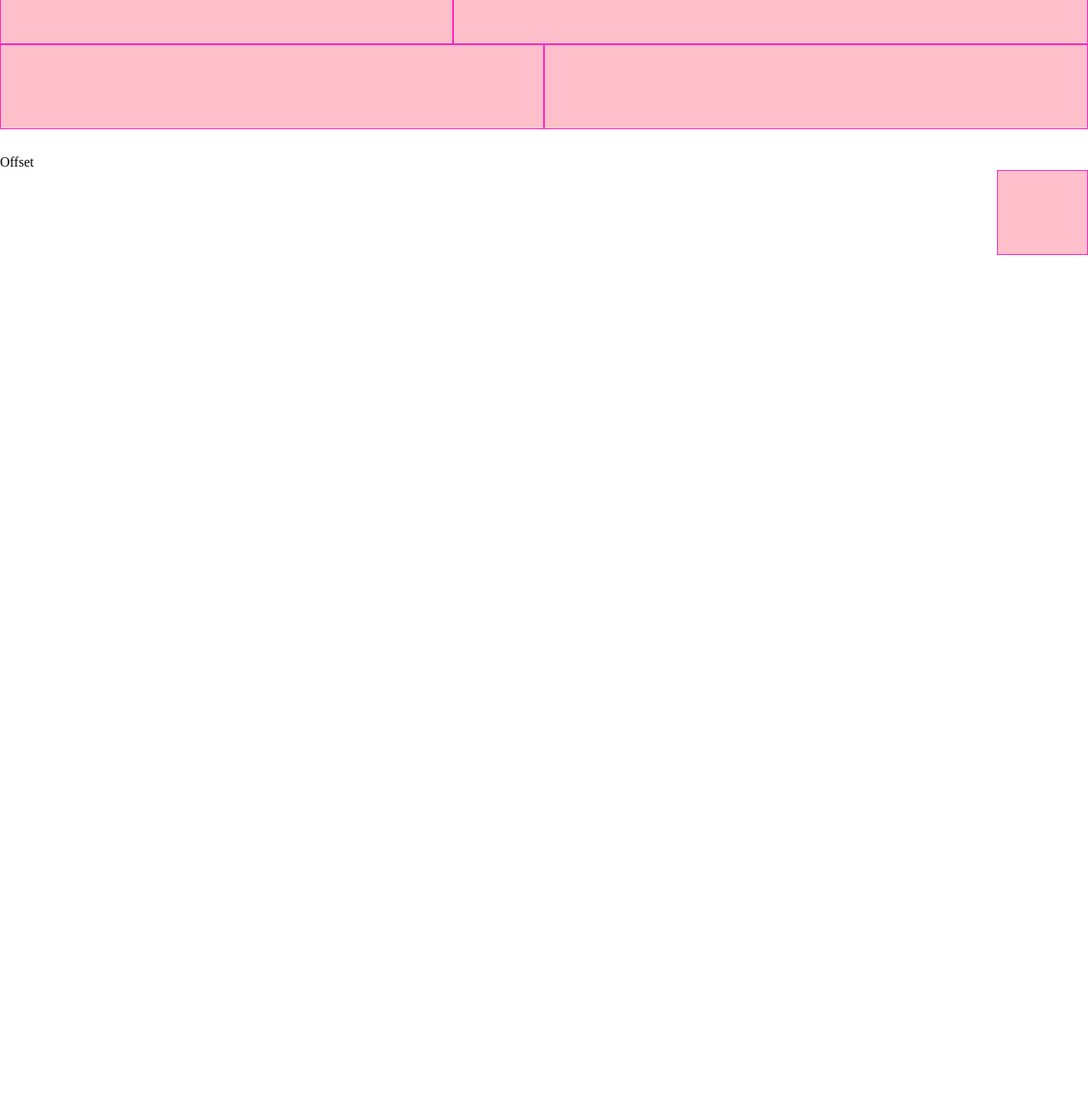
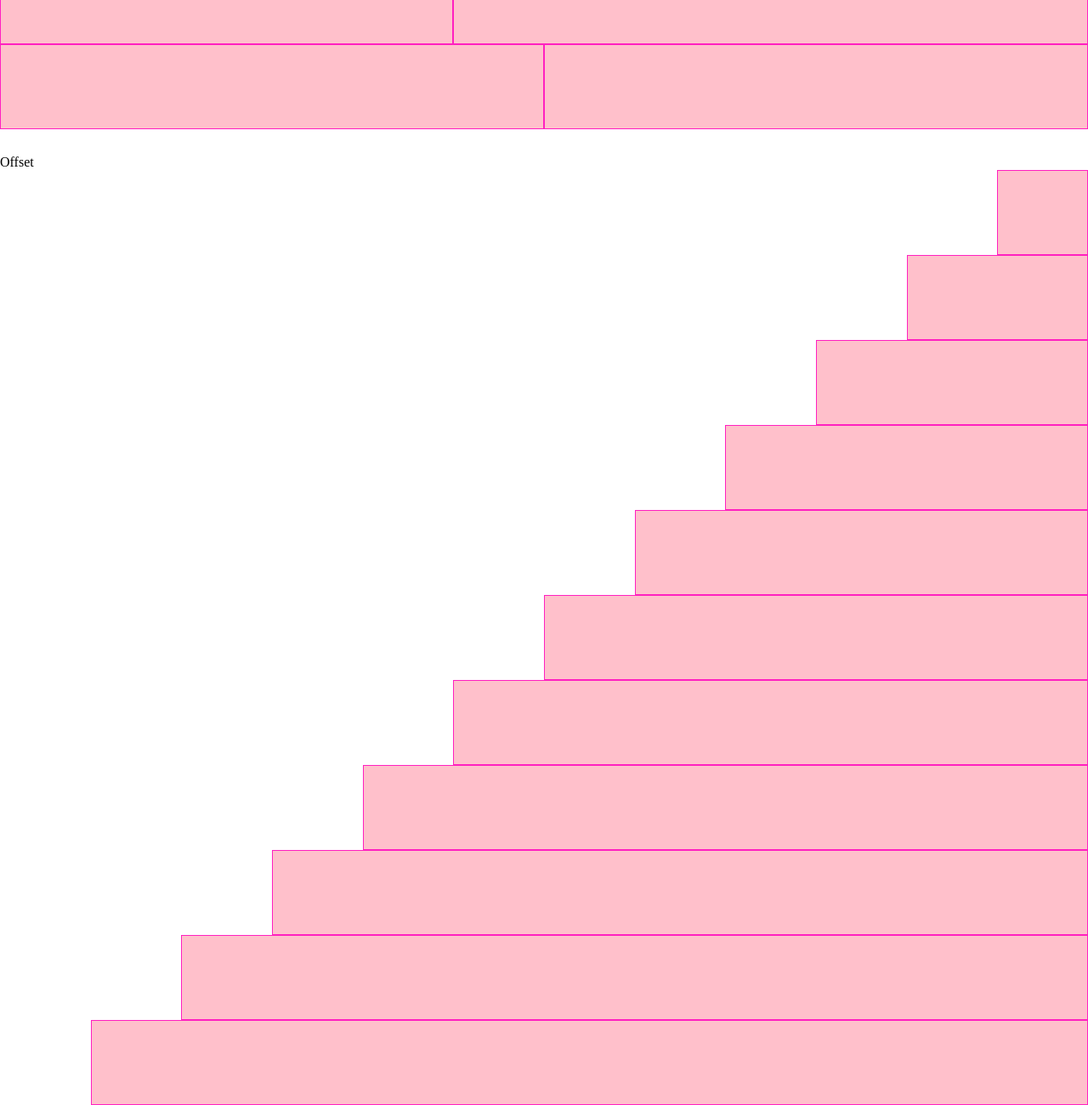
Before and after one commit to Arela-Cristina/html-css-12bool, a plain HTML site: page index.html in a window 1280 px wide. Shown: the part 1240-2540 px from the top of the page at 85% size. Before the commit the page ends 1540 px from the top, so only its background shows below. Drawn offline with Linux system fonts and the light colour scheme.

Commit message:
Add rest of offset section

```diff
--- a/index.html
+++ b/index.html
@@ -91,6 +91,36 @@
         <div class="col-12 box">
             <div class="col-offset-11"></div>
         </div>
+        <div class="col-12 box">
+            <div class="col-offset-10"></div>
+        </div>
+        <div class="col-12 box">
+            <div class="col-offset-9"></div>
+        </div>
+        <div class="col-12 box">
+            <div class="col-offset-8"></div>
+        </div>
+        <div class="col-12 box">
+            <div class="col-offset-7"></div>
+        </div>
+        <div class="col-12 box">
+            <div class="col-offset-6"></div>
+        </div>
+        <div class="col-12 box">
+            <div class="col-offset-5"></div>
+        </div>
+        <div class="col-12 box">
+            <div class="col-offset-4"></div>
+        </div>
+        <div class="col-12 box">
+            <div class="col-offset-3"></div>
+        </div>
+        <div class="col-12 box">
+            <div class="col-offset-2"></div>
+        </div>
+        <div class="col-12 box">
+            <div class="col-offset-1"></div>
+        </div>
     </section>
 </body>
 
```
